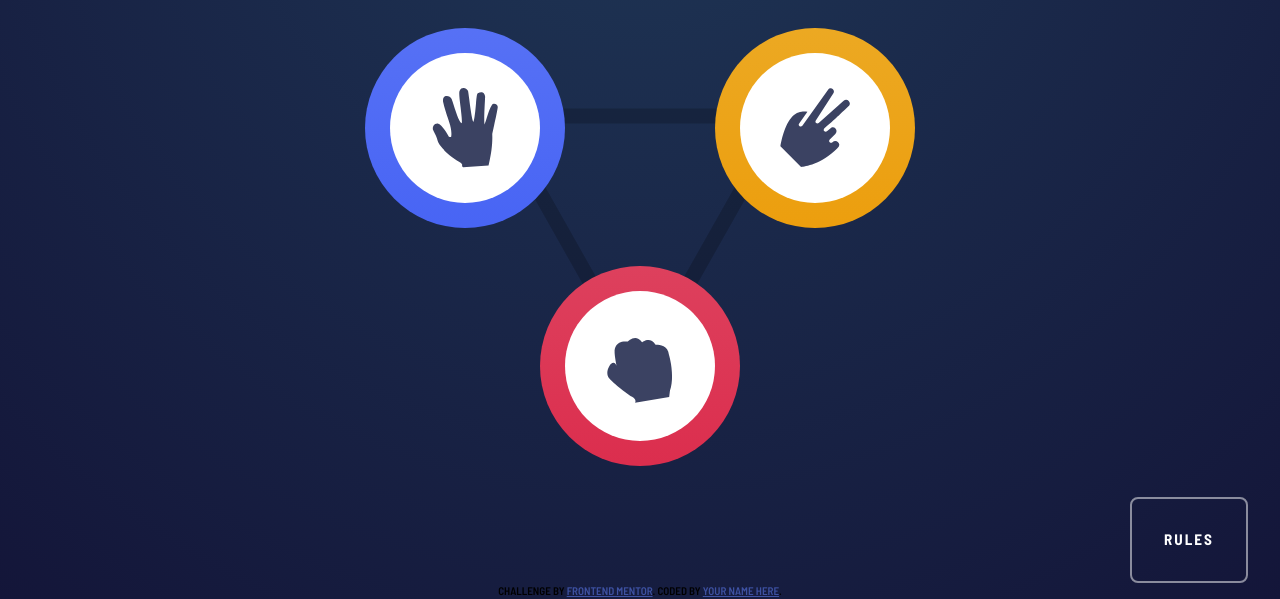
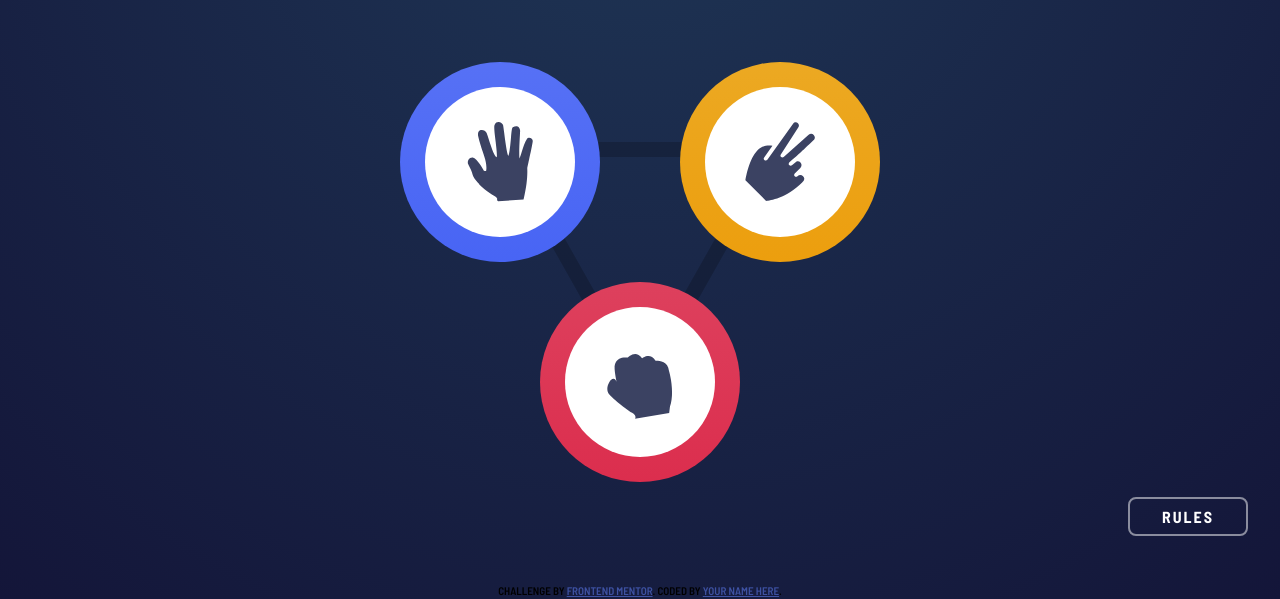
Before and after one commit to edo979/rock-paper-scissors-master, a website: page index.html in a window 1280 px wide. Shown: the part 201-800 px from the top of the page. Drawn offline with Linux system fonts and the light colour scheme.

Commit message:
refactor scss

```diff
--- a/scss/_layout.scss
+++ b/scss/_layout.scss
@@ -1,6 +1,6 @@
 .main-container {
   display: grid;
-  grid-template-rows: auto 500px 1fr;
+  grid-template-rows: auto 500px auto 1fr;
   justify-items: center;
 
   min-height: 100%;
--- a/scss/_media-query.scss
+++ b/scss/_media-query.scss
@@ -1,4 +1,4 @@
-@media (max-width: 50em) {
+@media (max-width: 52em) {
   :root {
     --fs-400: 0.625rem;
     --fs-500: 0.9rem;
@@ -78,7 +78,7 @@
     --radial-ring: 25px;
   }
 
-  // Position of buttons
+  // Position of buttons, transitions
   .button {
     --btn-radius: 130px;
     --btn-inner-radius: 100px;
@@ -100,9 +100,6 @@
 
     &[class*='move-to-'] {
       transform: translate(0, calc(var(--y-translate) * -1)) scale(1);
-
-      transition: margin 1s linear, transform 1s linear,
-        box-shadow 1s ease-out 1s;
     }
   }
 
--- a/scss/_vars.scss
+++ b/scss/_vars.scss
@@ -16,7 +16,7 @@
   --clr-bg-100: 237, 49%, 15%; // Background
   --clr-bg-200: 214, 47%, 23%; // Background
 
-  --fs-400: 0.95rem;
+  --fs-400: 1rem;
   --fs-500: 1.5rem;
   --fs-800: 3.35rem;
   --fs-900: 3.75rem;
--- a/scss/components/_components.scss
+++ b/scss/components/_components.scss
@@ -30,6 +30,7 @@
     border-radius: calc(var(--b-radius) / 2);
 
     font-size: var(--fs-400);
+    font-weight: 700;
     letter-spacing: 2px;
     color: hsl(var(--clr-neutral-300));
 
--- a/scss/components/_game-buttons.scss
+++ b/scss/components/_game-buttons.scss
@@ -78,11 +78,11 @@
     }
   }
 
-  // Transition, scale, translate
+  // Transition, scale, translate, box shadow fro radial-bg
   &[class*='move-to-'] {
     transform: translate(0, 0) scale(1.4);
 
-    transition: margin 1s linear, transform 1s linear, box-shadow 1s ease-out 1s;
+    transition: margin 1s linear, transform 1s linear, box-shadow 1s ease-out;
   }
 
   // New position after pik
--- a/scss/components/_game-container.scss
+++ b/scss/components/_game-container.scss
@@ -1,6 +1,7 @@
 .game-container {
-  --container-w: 550px;
-  --container-h: 278px;
+  --container-w: 480px;
+  --container-h: 260px;
+
   grid-area: 2 / 1 / 3 / 1;
 
   place-self: center;
@@ -8,6 +9,7 @@
   position: relative;
   width: var(--container-w);
   height: var(--container-h);
+  margin-top: 50px;
 
   display: grid;
 
@@ -35,13 +37,14 @@
 
   &_bg-image {
     grid-area: 1 / 1 / 1 / 1;
+    justify-self: center;
 
     z-index: 1;
 
     svg {
-      width: 100%;
+      //width: 100%;
       height: 100%;
-      stroke-width: 15;
+      stroke-width: 16;
     }
   }
 
```
Also changed, not shown: css/style.css, 1 other file.
